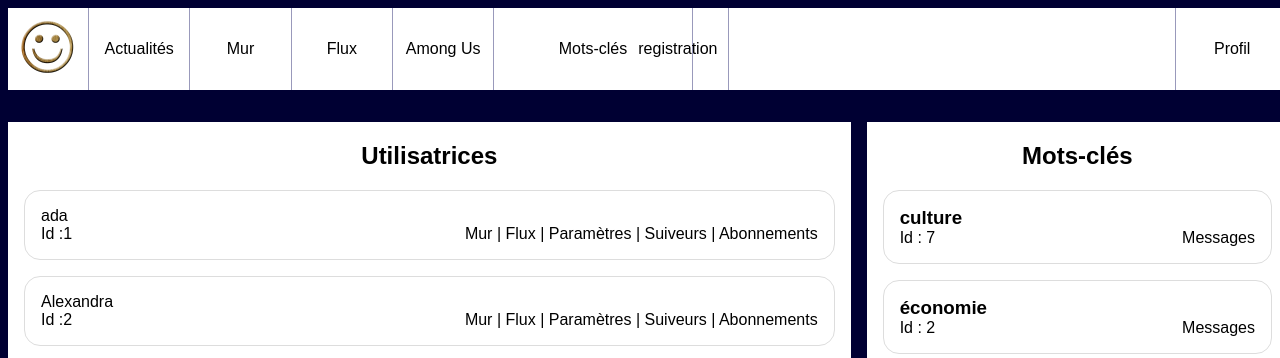
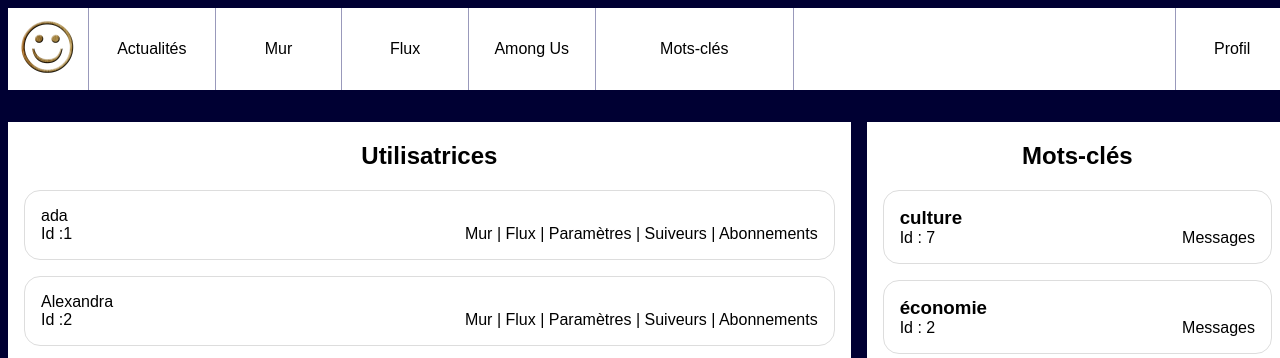
Before and after one commit to AndreaBacquele/projet-collectif---reseau-social-php-teammadeleine-charlene-florian-andrea, a PHP site: page /admin.php in a window 1280 px wide. Shown: the top 358 px of the page. Run offline with PHP 8.4, Linux system fonts and the light colour scheme; a user stored in the database is signed in; data comes from the database, SQL or seed files in the repository.

```diff
--- a/Niveau1/header.php
+++ b/Niveau1/header.php
@@ -29,7 +29,7 @@
                         ?>
                     </ul>
                 </div>
-                <a href="registration.php?user_id=5">registration</a>
+
             </nav>
             <nav id="user">
                 <a href="#">Profil</a>
```
